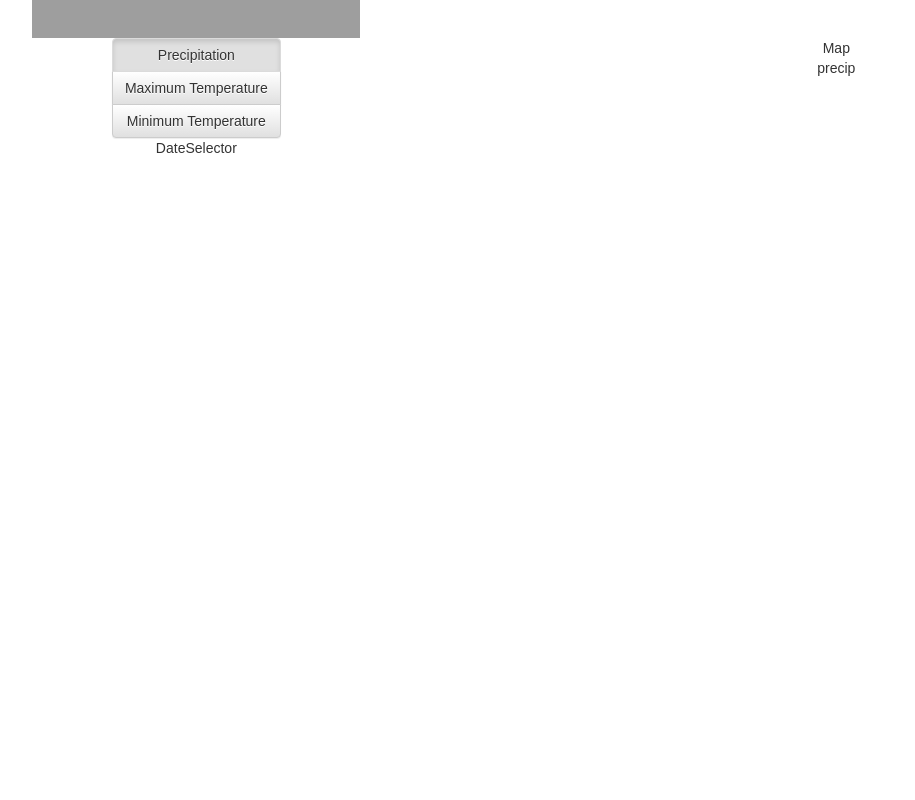
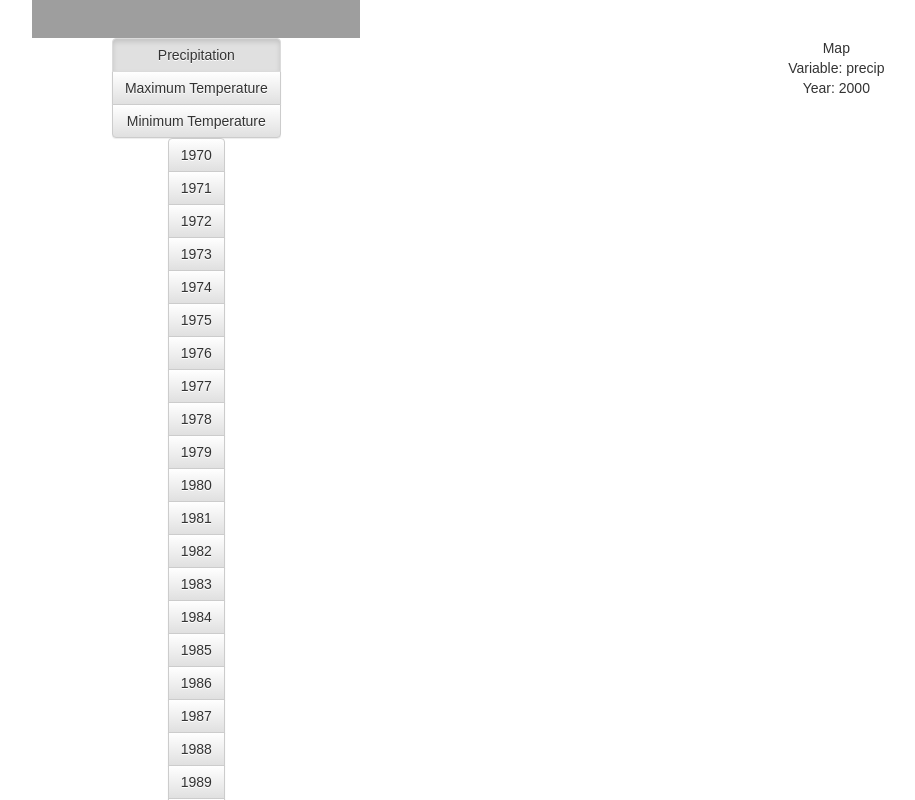
Before and after one commit to pacificclimate/weather-anomaly-tool, a React (Create React App) app: page / in a window 1280 px wide. Shown: the top 800 px of the page, without its empty margins (17-932 px from the left). Built offline with nearby package versions, Linux system fonts and the light colour scheme; grey boxes are pictures that could not be loaded.

Commit message:
Add initial YearSelector

```diff
--- a/src/components/DateSelector/DateSelector.js
+++ /dev/null
@@ -1,12 +0,0 @@
-import React, { Component } from 'react';
-import './DateSelector.css';
-
-class DateSelector extends Component {
-    render() {
-        return (
-            <div>DateSelector</div>
-        )
-    }
-}
-
-export default DateSelector;
--- a/src/components/DateSelector/package.json
+++ /dev/null
@@ -1,6 +0,0 @@
-{
-  "name": "DateSelector",
-  "version": "0.0.0",
-  "private": true,
-  "main": "./DateSelector.js"
-}
--- a/src/components/Map/Map.js
+++ b/src/components/Map/Map.js
@@ -7,7 +7,8 @@ class Map extends Component {
         return (
             <div>
                 <div>Map</div>
-                <div>{this.props.variable}</div>
+                <div>Variable: {this.props.variable}</div>
+                <div>Year: {this.props.year}</div>
             </div>
         )
     }
@@ -15,6 +16,7 @@ class Map extends Component {
 
 Map.propTypes = {
     variable: PropTypes.string,
-}
+    year: PropTypes.number,
+};
 
 export default Map;
--- /dev/null
+++ b/src/components/ScrollingSelector/ScrollingSelector.js
@@ -0,0 +1,33 @@
+import React, { Component } from 'react';
+import PropTypes from 'prop-types';
+import './ScrollingSelector.css';
+import { ToggleButtonGroup, ToggleButton } from 'react-bootstrap';
+
+class ScrollingSelector extends Component {
+    render() {
+        const toggleButtons = this.props.options.map((option) => (
+            <ToggleButton value={option.value}>{option.label}</ToggleButton>
+        ))
+        return (
+            <div>
+                <ToggleButtonGroup
+                    vertical type="radio" name={this.props.name}
+                    defaultValue={this.props.defaultValue}
+                    onChange={this.props.onChange}
+                >
+                    {toggleButtons}
+                </ToggleButtonGroup>
+
+            </div>
+        )
+    }
+}
+
+ScrollingSelector.propTypes = {
+    name: PropTypes.string.isRequired,
+    options: PropTypes.array.isRequired,
+    defaultValue: PropTypes.any,
+    onChange: PropTypes.func.isRequired,
+};
+
+export default ScrollingSelector;
--- /dev/null
+++ b/src/components/ScrollingSelector/package.json
@@ -0,0 +1,6 @@
+{
+  "name": "ScrollingSelector",
+  "version": "0.0.0",
+  "private": true,
+  "main": "./ScrollingSelector.js"
+}
--- a/src/components/Tool/Tool.js
+++ b/src/components/Tool/Tool.js
@@ -2,7 +2,7 @@ import React, { Component } from 'react';
 import { Grid, Row, Col } from 'react-bootstrap';
 
 import VariableSelector from '../VariableSelector'
-import DateSelector from '../DateSelector'
+import YearSelector from '../YearSelector'
 import Map from '../Map'
 
 class Tool extends Component {
@@ -10,10 +10,15 @@ class Tool extends Component {
         super(props);
         this.state = Tool.defaultState;
         this.handleVariableChange = this.handleVariableChange.bind(this);
+        this.handleYearChange = this.handleYearChange.bind(this);
     }
 
     handleVariableChange(variable) {
         this.setState({variable: variable});
+    }
+
+    handleYearChange(year) {
+        this.setState({year: year});
     }
 
     render() {
@@ -25,10 +30,13 @@ class Tool extends Component {
                             defaultValue={Tool.defaultState.variable}
                             onChange={this.handleVariableChange}
                         />
-                        <DateSelector/>
+                        <YearSelector
+                            defaultValue={Tool.defaultState.year}
+                            onChange={this.handleYearChange}
+                        />
                     </Col>
                     <Col  lg={8}>
-                        <Map variable={this.state.variable}/>
+                        <Map variable={this.state.variable} year={this.state.year}/>
                     </Col>
                 </Row>
             </Grid>
@@ -38,6 +46,7 @@ class Tool extends Component {
 
 Tool.defaultState = {
     variable: 'precip',
-}
+    year: 2000,
+};
 
 export default Tool;
--- a/src/components/VariableSelector/VariableSelector.js
+++ b/src/components/VariableSelector/VariableSelector.js
@@ -25,6 +25,6 @@ class VariableSelector extends Component {
 VariableSelector.propTypes = {
     defaultValue: PropTypes.string,
     onChange: PropTypes.func,
-}
+};
 
 export default VariableSelector;
--- /dev/null
+++ b/src/components/YearSelector/YearSelector.js
@@ -0,0 +1,29 @@
+import React, { Component } from 'react';
+import PropTypes from 'prop-types';
+import './YearSelector.css';
+
+import ScrollingSelector from '../ScrollingSelector';
+
+class YearSelector extends Component {
+    render() {
+        let years = []
+        for (var  year = 1970; year < 2020; year += 1) {
+            years.push({value: year, label: year});
+        }
+        return (
+            <ScrollingSelector
+                name="year"
+                options={years}
+                defaultValue={this.props.defaultValue}
+                onChange={this.props.onChange}
+            />
+        )
+    }
+}
+
+YearSelector.propTypes = {
+    defaultValue: PropTypes.number,
+    onChange: PropTypes.func.isRequired,
+}
+
+export default YearSelector;
--- /dev/null
+++ b/src/components/YearSelector/package.json
@@ -0,0 +1,6 @@
+{
+  "name": "YearSelector",
+  "version": "0.0.0",
+  "private": true,
+  "main": "./YearSelector.js"
+}
```
Also changed, not shown: src/components/ScrollingSelector/ScrollingSelector.css (added), src/components/YearSelector/YearSelector.css (added).
